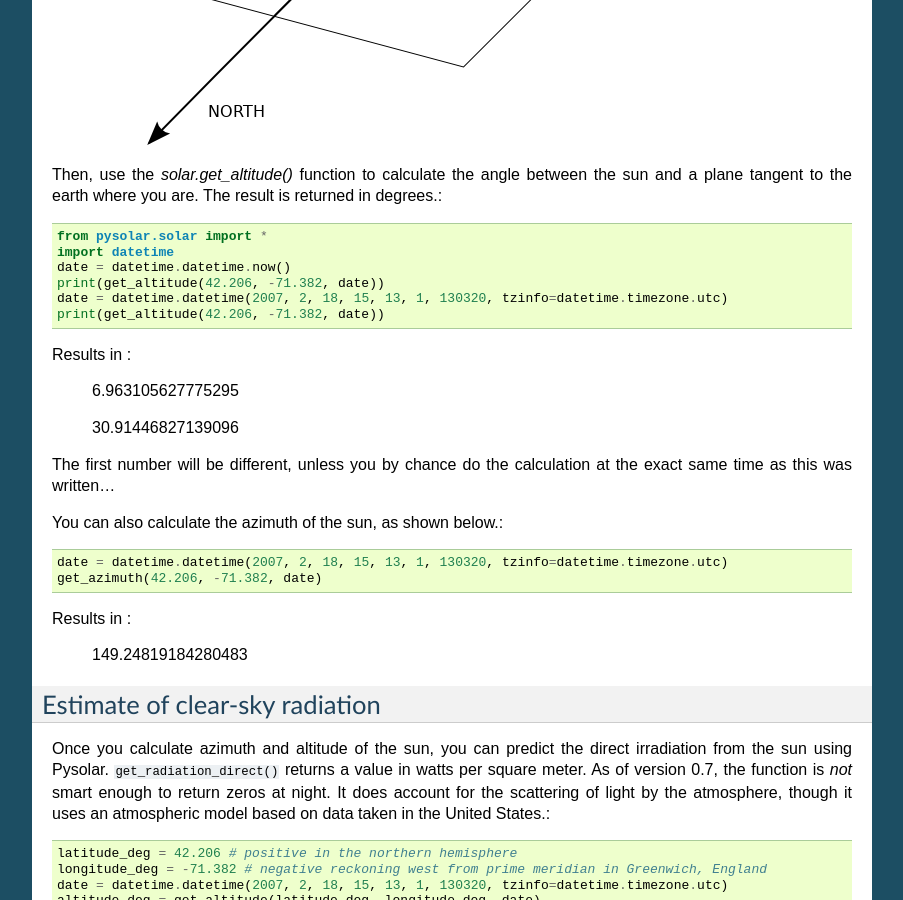
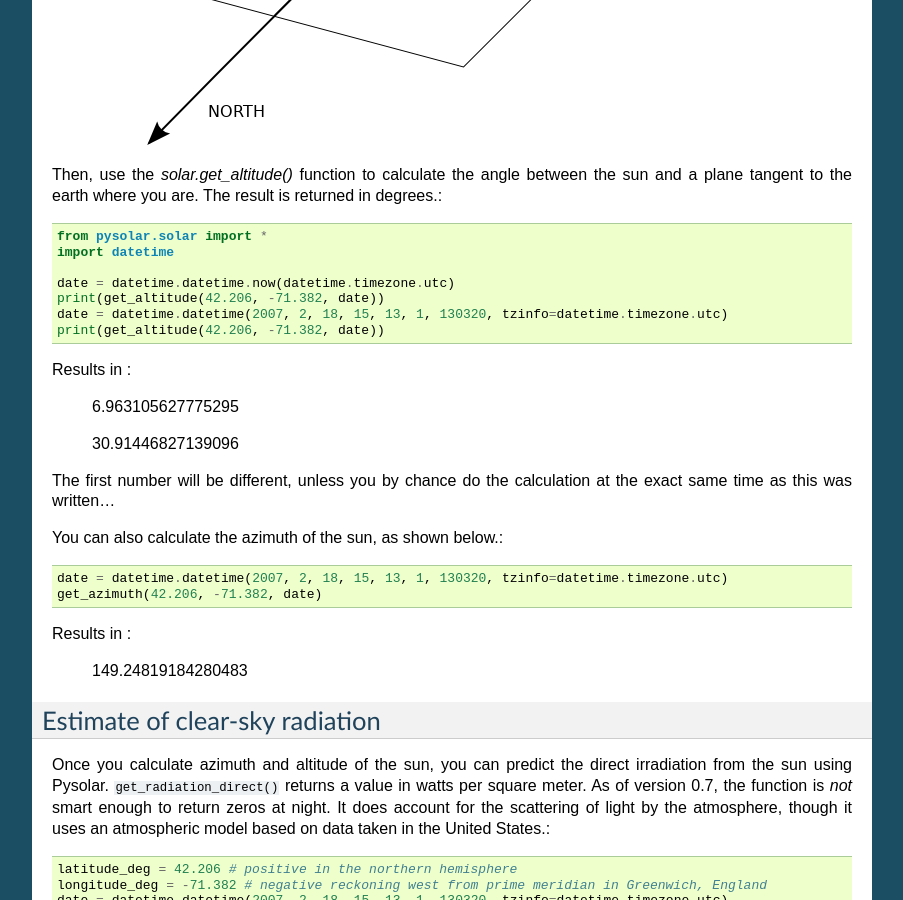
Before and after one commit to pingswept/pysolar, a Sphinx documentation site: the page built from doc/index.rst, in a window 1280 px wide and 900 px high, scrolled down 1552 px. Shown: the whole window, without its empty margins (198-1101 px from the left). Built offline with Sphinx 7.4.7, drawn with Linux system fonts in a browser that asks for light colours.

Commit message:
Update index.rst

```diff
--- a/doc/index.rst
+++ b/doc/index.rst
@@ -63,7 +63,8 @@ Then, use the `solar.get_altitude()` function to calculate the angle between the
 
    from pysolar.solar import *
    import datetime
-   date = datetime.datetime.now()
+
+   date = datetime.datetime.now(datetime.timezone.utc)
    print(get_altitude(42.206, -71.382, date))
    date = datetime.datetime(2007, 2, 18, 15, 13, 1, 130320, tzinfo=datetime.timezone.utc)
    print(get_altitude(42.206, -71.382, date))
```
